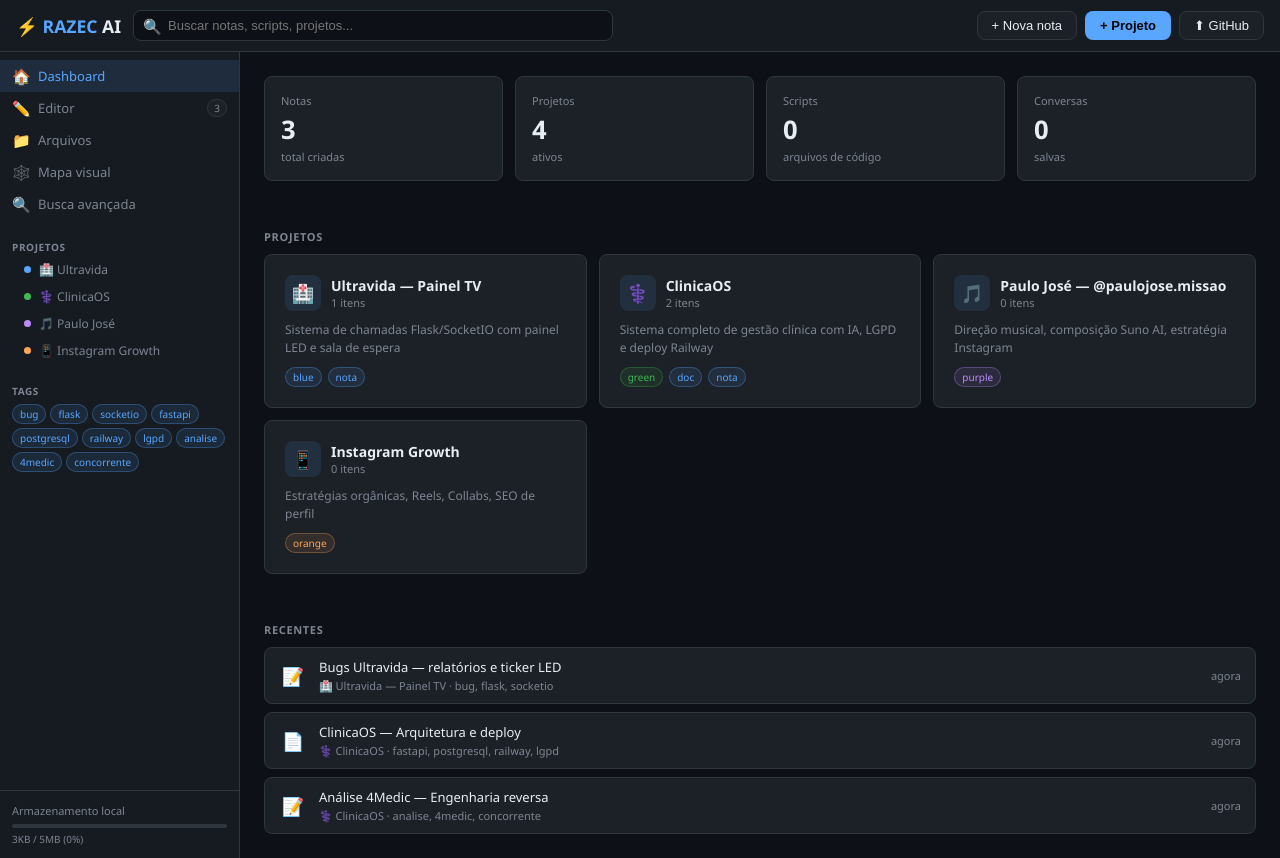
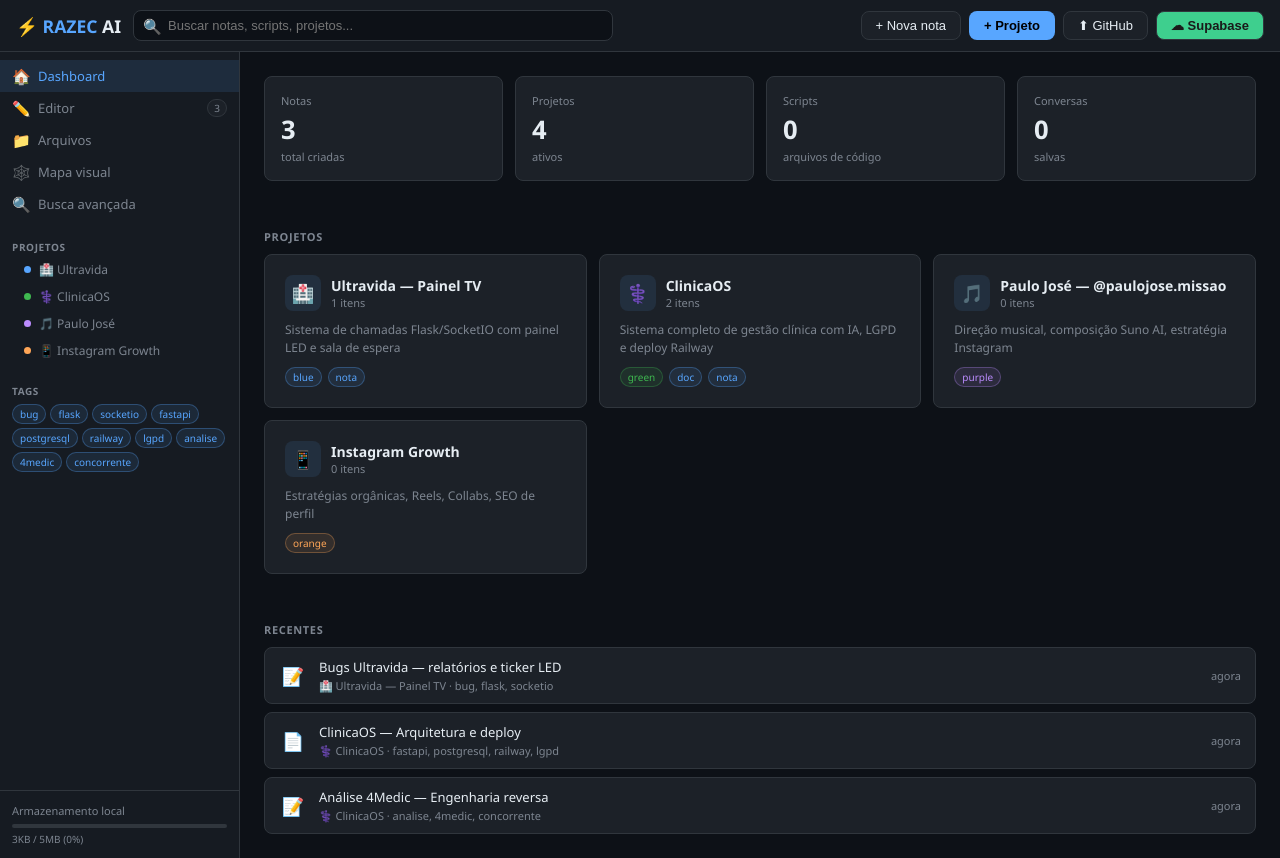
Before and after one commit to cezar-moreira/razec, a website: page razec/index.html in a window 1280 px wide. Drawn offline with nearby package versions, Linux system fonts and the light colour scheme.

Commit message:
feat: integracao Supabase (razec-profissional) com botao Sync

```diff
--- a/razec/index.html
+++ b/razec/index.html
@@ -174,6 +174,7 @@ mark{background:rgba(255,210,0,.3);color:var(--text);border-radius:2px;padding:0
   .files-grid{grid-template-columns:1fr 1fr}
 }
 </style>
+<script src="https://cdn.jsdelivr.net/npm/@supabase/supabase-js@2/dist/umd/supabase.min.js"></script>
 </head>
 <body>
 
@@ -188,6 +189,7 @@ mark{background:rgba(255,210,0,.3);color:var(--text);border-radius:2px;padding:0
     <button class="btn" onclick="showModal('modalNota')">+ Nova nota</button>
     <button class="btn btn-primary" onclick="showModal('modalProjeto')">+ Projeto</button>
     <button class="btn" onclick="syncGitHub()" title="Sincronizar GitHub">⬆ GitHub</button>
+    <button class="btn" onclick="syncSupabase()" title="Sincronizar Supabase" style="background:#3ecf8e;color:#1a1a1a;font-weight:600">☁ Supabase</button>
   </div>
 </div>
 
@@ -988,6 +990,96 @@ async function pushToGitHub(user, token, repo, path, content) {
 }
 
 // ═══════════════════════════════════════════════════════════
+// SUPABASE SYNC
+// ═══════════════════════════════════════════════════════════
+
+const SB_URL = 'https://vxbpnfetfnpvxptapovu.supabase.co';
+const SB_KEY = 'sb_publishable_cMyWTOEUCD995xTufiQwIw_TZ3rPZzo';
+let _sbClient = null;
+
+function getSB() {
+  if (!_sbClient) _sbClient = supabase.createClient(SB_URL, SB_KEY);
+  return _sbClient;
+}
+
+async function syncSupabase() {
+  const sb     = getSB();
+  const todas  = DB.get('notas',    []);
+  const projs  = DB.get('projetos', []);
+
+  const notasOnly     = todas.filter(n => n.tipo === 'nota'     || !n.tipo);
+  const scriptsOnly   = todas.filter(n => n.tipo === 'script');
+  const conversasOnly = todas.filter(n => n.tipo === 'conversa');
+
+  let erros = 0;
+
+  // Projetos
+  if (projs.length) {
+    const { error } = await sb.from('projetos').upsert(
+      projs.map(p => ({
+        id: p.id, nome: p.nome, descricao: p.desc || '',
+        icon: p.icon || '', cor: p.cor || 'blue',
+        criado_em: p.criado || new Date().toISOString(),
+      }))
+    );
+    if (error) { console.error('[Supabase] projetos:', error); erros++; }
+  }
+
+  // Notas
+  if (notasOnly.length) {
+    const { error } = await sb.from('notas').upsert(
+      notasOnly.map(n => ({
+        id: n.id, titulo: n.titulo, conteudo: n.conteudo || '',
+        projeto_id: n.projeto || null, tags: n.tags || [],
+        criado_em: n.criado || new Date().toISOString(),
+        atualizado_em: n.atualizado || new Date().toISOString(),
+      }))
+    );
+    if (error) { console.error('[Supabase] notas:', error); erros++; }
+  }
+
+  // Scripts
+  if (scriptsOnly.length) {
+    const { error } = await sb.from('scripts').upsert(
+      scriptsOnly.map(n => ({
+        id: n.id, titulo: n.titulo, conteudo: n.conteudo || '',
+        linguagem: 'text', projeto_id: n.projeto || null, tags: n.tags || [],
+        criado_em: n.criado || new Date().toISOString(),
+        atualizado_em: n.atualizado || new Date().toISOString(),
+      }))
+    );
+    if (error) { console.error('[Supabase] scripts:', error); erros++; }
+  }
+
+  // Conversas
+  if (conversasOnly.length) {
+    const { error } = await sb.from('conversas').upsert(
+      conversasOnly.map(n => ({
+        id: n.id, titulo: n.titulo, conteudo: n.conteudo || '',
+        fonte: n.fonteIA || 'nenhuma', projeto_id: n.projeto || null,
+        criado_em: n.criado || new Date().toISOString(),
+        atualizado_em: n.atualizado || new Date().toISOString(),
+      }))
+    );
+    if (error) { console.error('[Supabase] conversas:', error); erros++; }
+  }
+
+  const total = projs.length + notasOnly.length + scriptsOnly.length + conversasOnly.length;
+  if (erros === 0) {
+    alert(
+      'Supabase sincronizado com sucesso!\n\n' +
+      'Projetos: '  + projs.length          + '\n' +
+      'Notas: '     + notasOnly.length       + '\n' +
+      'Scripts: '   + scriptsOnly.length     + '\n' +
+      'Conversas: ' + conversasOnly.length   + '\n' +
+      'Total: '     + total + ' itens'
+    );
+  } else {
+    alert('Sync com ' + erros + ' erro(s). Abra o Console (F12) para detalhes.');
+  }
+}
+
+// ═══════════════════════════════════════════════════════════
 // UTILS
 // ═══════════════════════════════════════════════════════════
 
```
